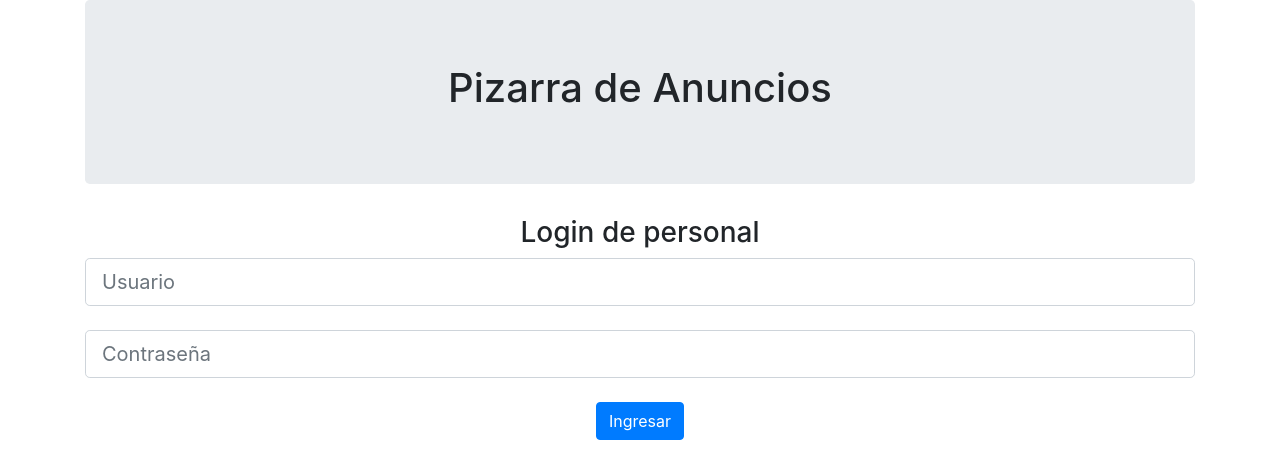
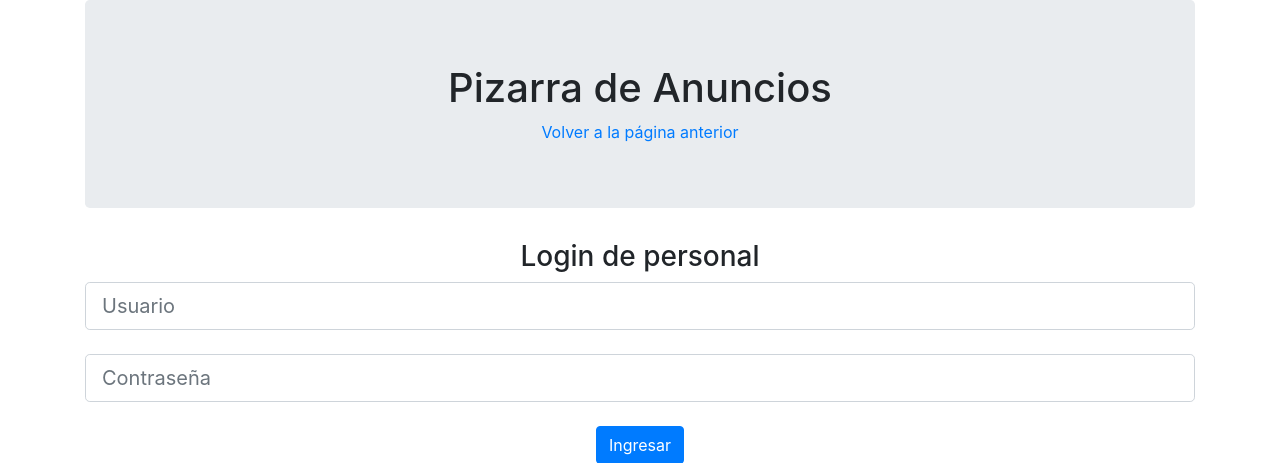
Before and after one commit to Tomas11Roma/pruebaTPFINAL, a PHP site: page /linkLogin.php in a window 1280 px wide. Shown: the top 463 px of the page. Run offline with PHP 8.4, Linux system fonts and the light colour scheme.

```diff
--- a/linkLogin.php
+++ b/linkLogin.php
@@ -9,6 +9,7 @@
     <body class="container">
       <div class="jumbotron text-center">
       <h1>Pizarra de Anuncios</h1>
+      <a href="index.php">Volver a la página anterior</a><br>
       </div>
       <div class="text-center">
         <h3>Login de personal</h3>
```
